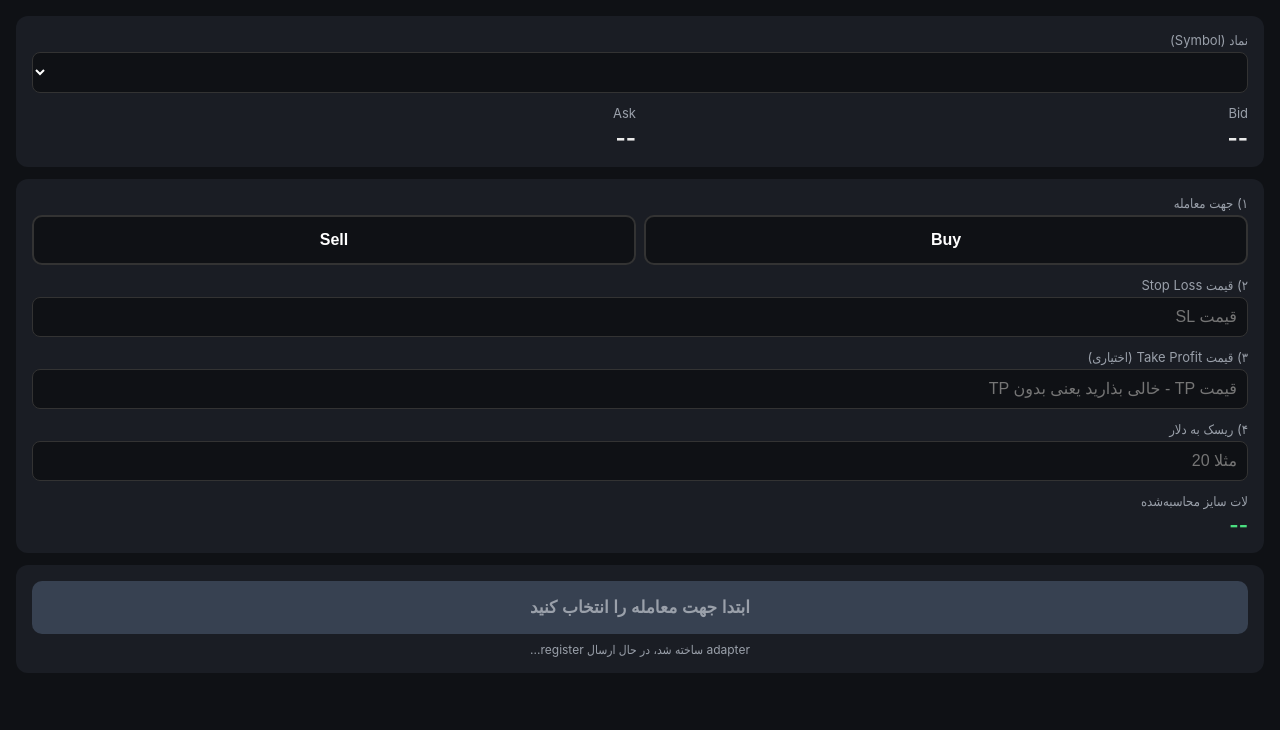
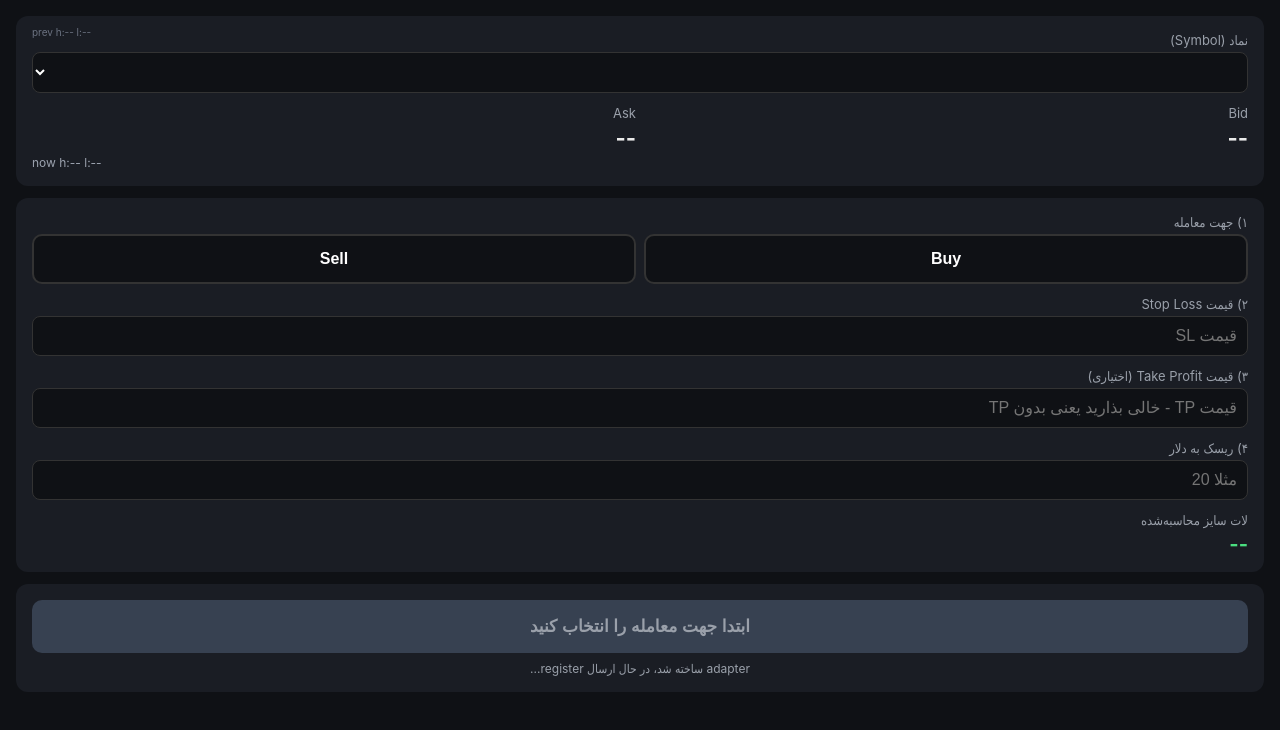
Before and after one commit to MasterOfNone963/Ctrader-risk-plugin, a website built with Vite: page index.html in a window 1280 px wide. Built offline with nearby package versions, Linux system fonts and the light colour scheme; what @spotware-web-team/sdk, @spotware-web-team/sdk-external-api, @veksa/logger would draw is missing.

Commit message:
Update HTML structure and script source path

```diff
--- a/index.html
+++ b/index.html
@@ -61,7 +61,8 @@
   </style>
 </head>
 <body>
-  <div class="card">
+  <div class="card" style="position:relative;">
+    <div id="prevCandle" style="position:absolute; top:10px; left:16px; font-size:10px; color:#6b7280; text-align:left; direction:ltr;">prev h:-- l:--</div>
     <label>نماد (Symbol)</label>
     <select id="symbolSelect"></select>
     <div class="row">
@@ -72,6 +73,7 @@
       <div>
         <label>Ask</label>
         <div class="price" id="askPrice">--</div>
+        <div id="currCandle" style="font-size:12px; color:#9ca3af; text-align:left; direction:ltr; margin-top:4px;">now h:-- l:--</div>
       </div>
     </div>
   </div>
@@ -103,6 +105,6 @@
     <div class="status" id="statusBox">در حال اتصال به cTrader...</div>
   </div>
 
-  <script type="module" src="/main.js"></script>
+  <script type="module" src="/src/main.js"></script>
 </body>
 </html>
```
